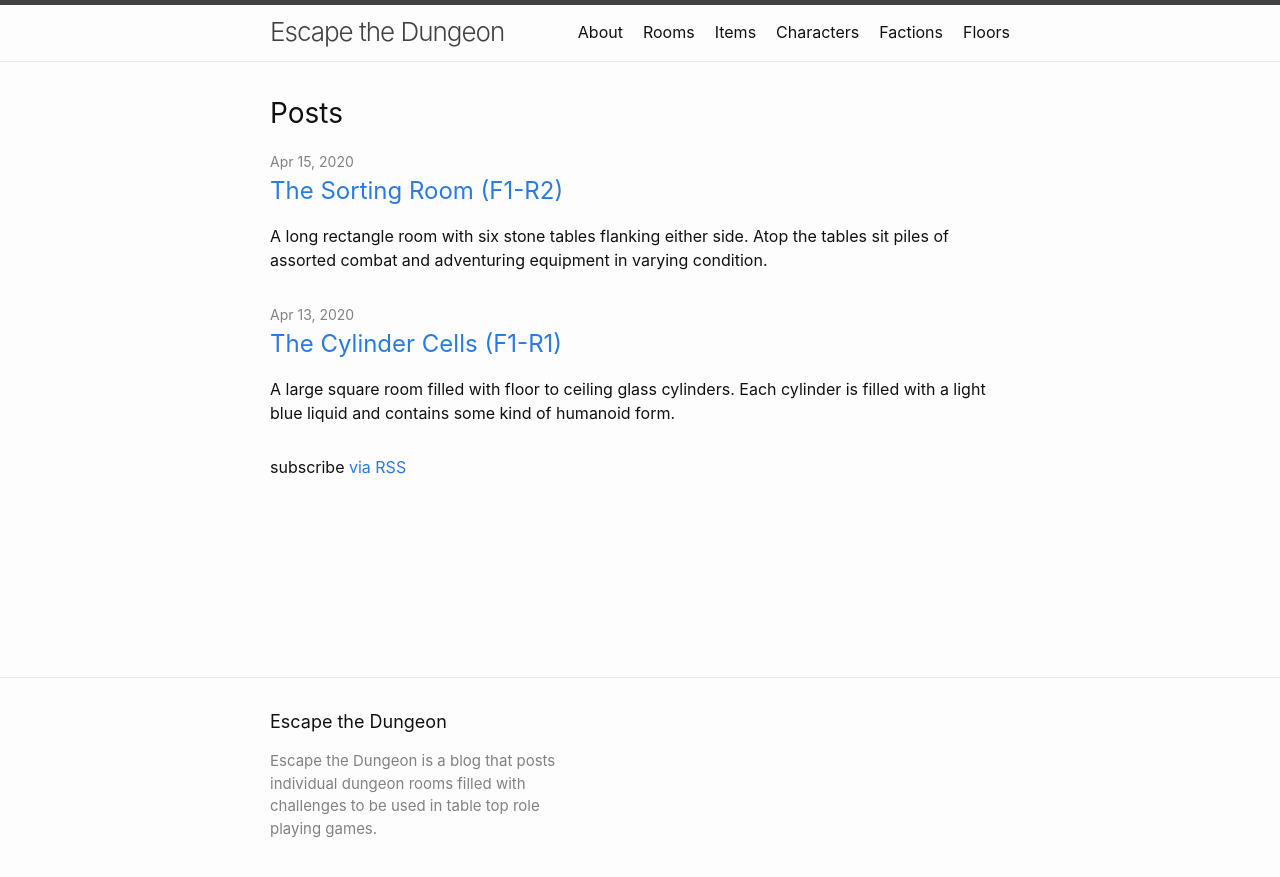
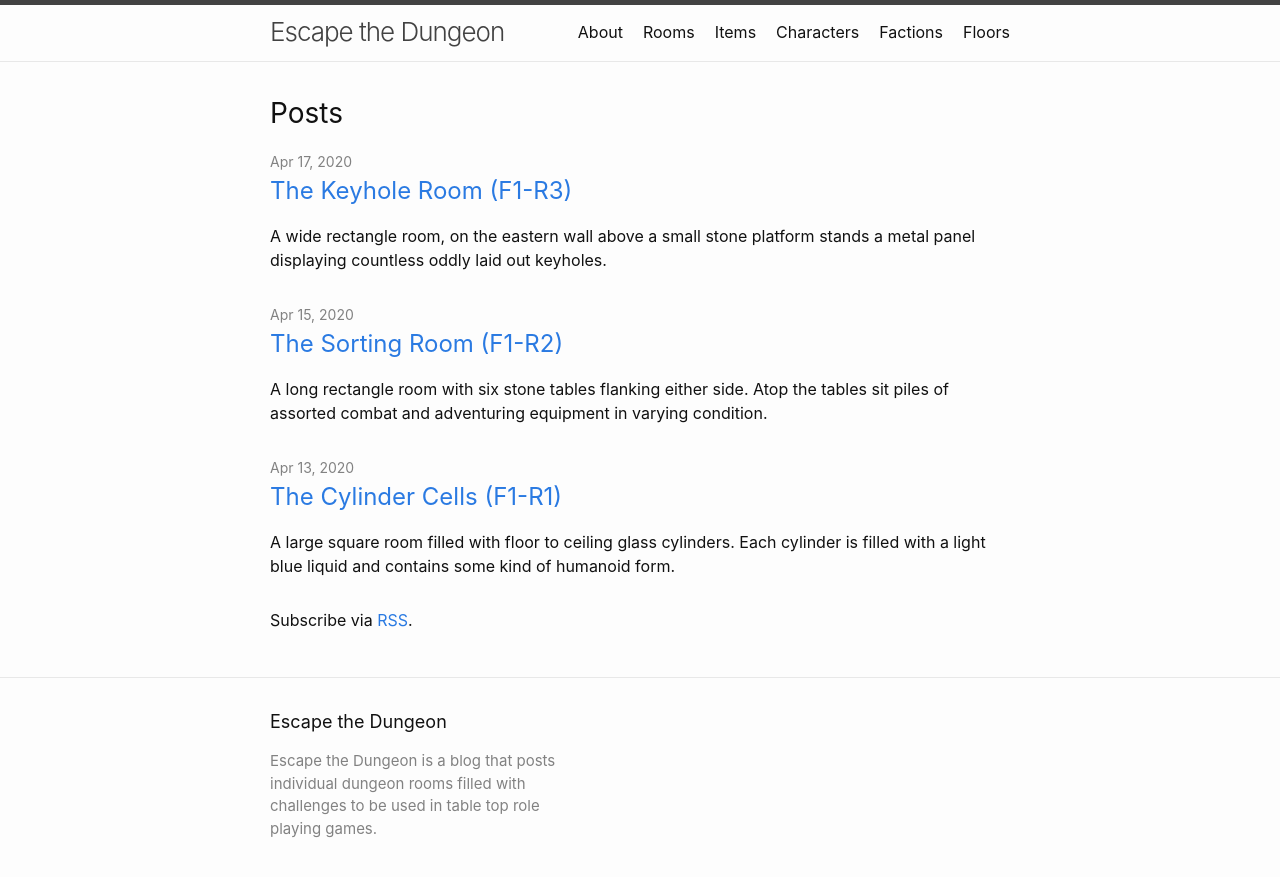
Before and after one commit to 4A616D6573/escapethedungeon.com, a Jekyll site: the page built from index.markdown, in a window 1280 px wide. Shown: the top 877 px of the page. Built offline with Jekyll 4.4.1, drawn with Linux system fonts in a browser that asks for light colours; Markdown is read by kramdown in place of the engine named in the settings.

Commit message:
Post and page updates
+ Post for April 17th 2020.
+ Add spoiler section for Floors Reference.
+ Fixed RSS layout link.

```diff
--- a/_layouts/home.html
+++ b/_layouts/home.html
@@ -28,7 +28,7 @@ layout: default
       {%- endfor -%}
     </ul>
 
-    <p class="rss-subscribe">subscribe <a href="{{ "/feed.xml" | relative_url }}">via RSS</a></p>
+    <p class="rss-subscribe">Subscribe via <a href="{{ "/feed.xml" | relative_url }}">RSS</a>.</p>
   {%- endif -%}
 
 </div>
--- /dev/null
+++ b/_posts/2020-04-17-F1-R3.markdown
@@ -0,0 +1,59 @@
+---
+layout: post
+title: "The Keyhole Room (F1-R3)"
+date: 2020-04-17
+categories: room update
+permalink: /posts/F1-R3/
+published: true
+excerpt: A wide rectangle room, on the eastern wall above a small stone platform stands a metal panel displaying countless oddly laid out keyholes.
+---
+
+A wide rectangle room, on the eastern wall above a small stone platform stands a metal panel displaying countless oddly laid out keyholes.
+
+The panel is illuminated by strange purple flames that float in sconces on either side of the panel and around the room.
+
+At the southern end of the room stands a closed metal door with no visible handles.
+
+![The Keyhole Room (F1R3)](/assets/maps/rooms/escapethedungeon-f1-r3-pc.png)
+
+---
+
+## Game Master
+
+<details><summary><b>Spoilers:</b> Game Master References</summary>
+&nbsp;
+
+# Focus Points
+
+**Keyhole Panel (F1-R3-FP01)**
+
+The panel appears to be made of polished silver and stands 35 feet across and is almost floor to ceiling in height. Worked into the panel are countless keyholes of varying designs and appear to fit different kinds of keys. Above each keyhole is a symbol that has been worked into the silver, these are also of varying style.
+
+*Note:* Keys for this room will be discoverable throughout the dungeon. The post in which a key is presented will list what it unlocks within this room, once used on the panel.
+
+**Exits (F1-R2-FP02)**
+
+A large metal door made of silver that sits flush with the walls of the room, the door is also adorned with fancy scrollwork that has been etched into the surface. The door does not have any visible handles and the gaps between the door and the walls are too small to gain leverage with any kind of dungeoneering tool.
+
+*Note:* A key used on the panel will open the door, the Room ID has been left out and will be added when the key is placed in the dungeon.
+
+</details>
+&nbsp;
+
+---
+
+## Authors Notes
+
+<details><summary><b>Spoilers:</b> Contains Game Master References</summary>
+&nbsp;
+
+This room originally started as "The Hollow Room" which had a number of oddly shaped holes in the wall, however I thought that keyholes might be more interesting.
+
+I want to give the adventures places to come back to and get "rewards", setting this up with a future reveal system allows flexibility so keys can be sprinkled into future posts. I also didn't have to come up with a heap of cool "rewards" right away.
+
+</details>
+&nbsp;
+
+---
+
+{% include postclosing.markdown %}
--- a/references/floors.markdown
+++ b/references/floors.markdown
@@ -4,6 +4,12 @@ title: Floors
 permalink: /references/floors/
 ---
 
+<details><summary><b>Spoilers:</b> Floor Maps</summary>
+&nbsp;
+
 ## Floor One
 
 {% svg "assets/maps/floors/escapethedungeon-f1.svg" display="block" %}
+
+</details>
+&nbsp;
--- a/references/rooms.markdown
+++ b/references/rooms.markdown
@@ -11,3 +11,4 @@ permalink: /references/rooms/
 |:--------| :--- | :--- | :--- | :--- |
 | F1-R1 | The Cylinder Cells | 1 | 1 | [The Cylinder Cells (F1-R1)](/posts/F1-R1) |
 | F1-R2 | The Sorting Room | 1 | 2 | [The Sorting Room (F1-R2)](/posts/F1-R2) |
+| F1-R3 | The Keyhole Room | 1 | 3 | [The Keyhole Room (F1-R3)](/posts/F1-R3) |
```
Also changed, not shown: assets/maps/floors/escapethedungeon-f1.svg, assets/maps/rooms/escapethedungeon-f1-r3-pc.png (added).
